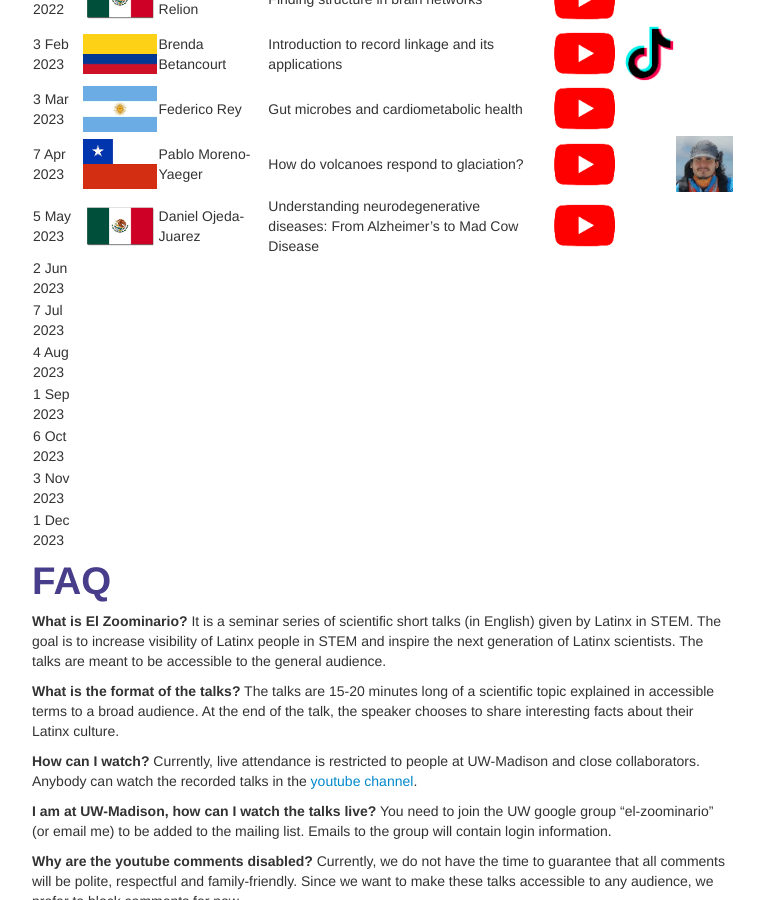
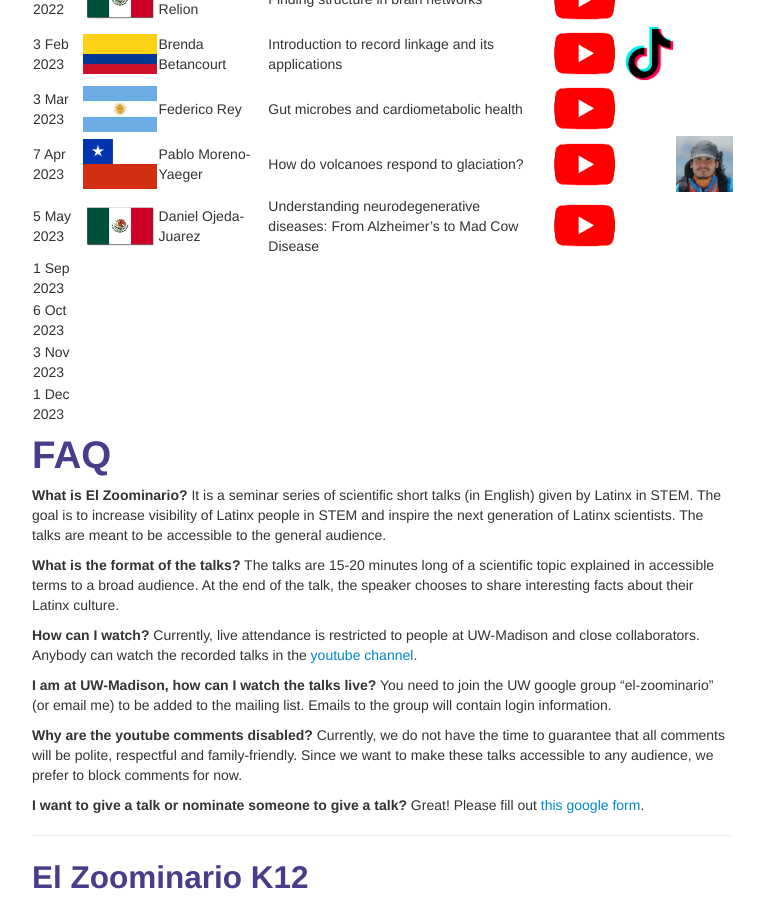
Before and after one commit to solislemuslab/solislemuslab.github.io, a Jekyll site: the page built from pages/zoominario.md, in a window 1280 px wide and 900 px high, scrolled down 2253 px. Shown: the whole window, without its empty margins (258-1022 px from the left). Built offline with Jekyll 4.4.1, drawn with Linux system fonts in a browser that asks for light colours.

Commit message:
removed zoominario dates summer

```diff
--- a/pages/zoominario.md
+++ b/pages/zoominario.md
@@ -55,9 +55,6 @@ description: El Zoominario
 | 3 Mar 2023 | ![](../assets/pics/flags/argentina.png) | Federico Rey | Gut microbes and cardiometabolic health | [![youtube (653k)](icons16/youtube.png)](https://youtu.be/4huIZPpLrpY)
 | 7 Apr 2023 | ![](../assets/pics/flags/chile.png) | Pablo Moreno-Yaeger | How do volcanoes respond to glaciation? | [![youtube (653k)](icons16/youtube.png)](https://youtu.be/bMQfIN6DXvw) | | [![tiktok (653k)](icons16/pablo.png)](https://www.tiktok.com/@latinxinstem/video/7219446404513598766?is_from_webapp=1&sender_device=pc&web_id=7198957279043405354) |
 | 5 May 2023 | ![](../assets/pics/flags/mexico.png) | Daniel Ojeda-Juarez | Understanding neurodegenerative diseases: From Alzheimer's to Mad Cow Disease | [![youtube (653k)](icons16/youtube.png)](https://youtu.be/bMQfIN6DXvw) | | |
-| 2 Jun 2023 |  | |
-| 7 Jul 2023 |  | |
-| 4 Aug 2023 |  | |
 | 1 Sep 2023 |  | |
 | 6 Oct 2023 |  | |
 | 3 Nov 2023 |  | |
```
